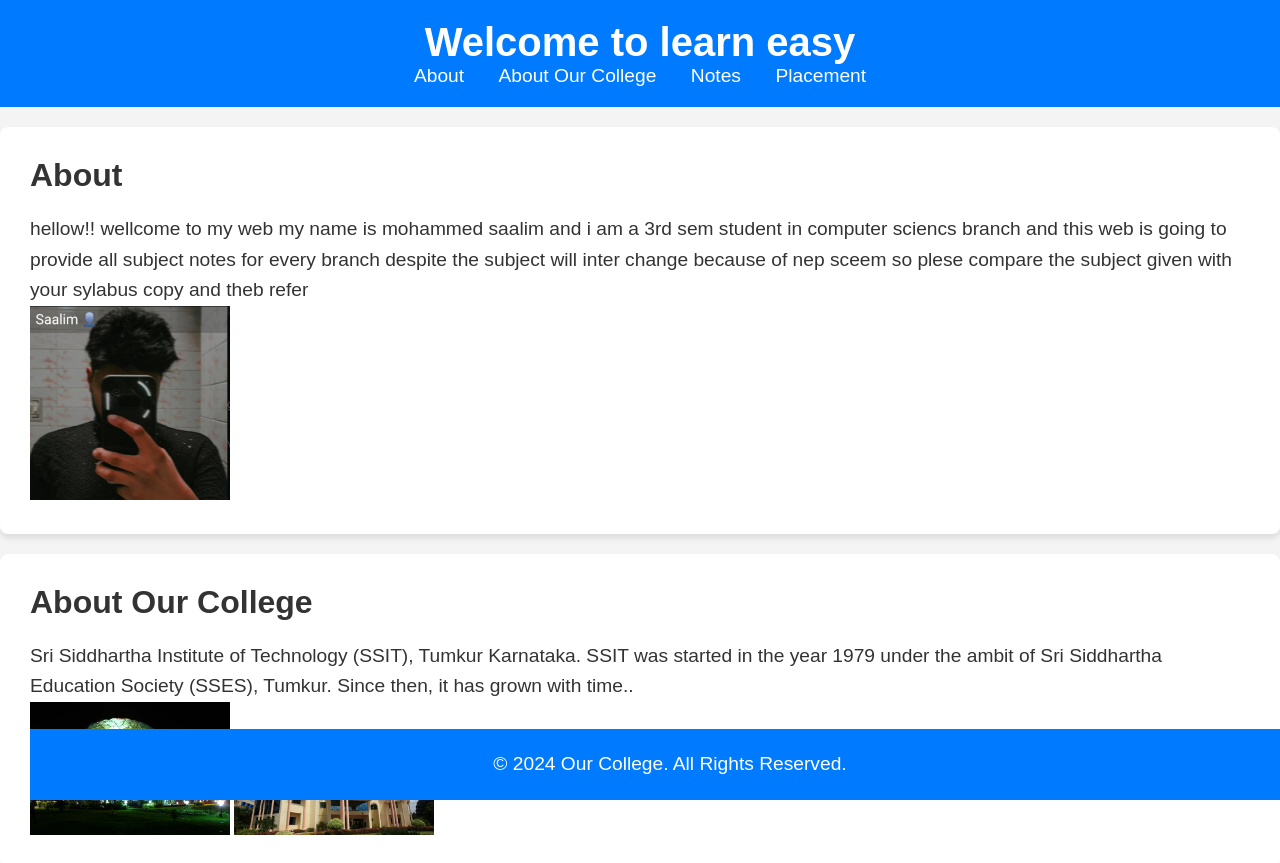
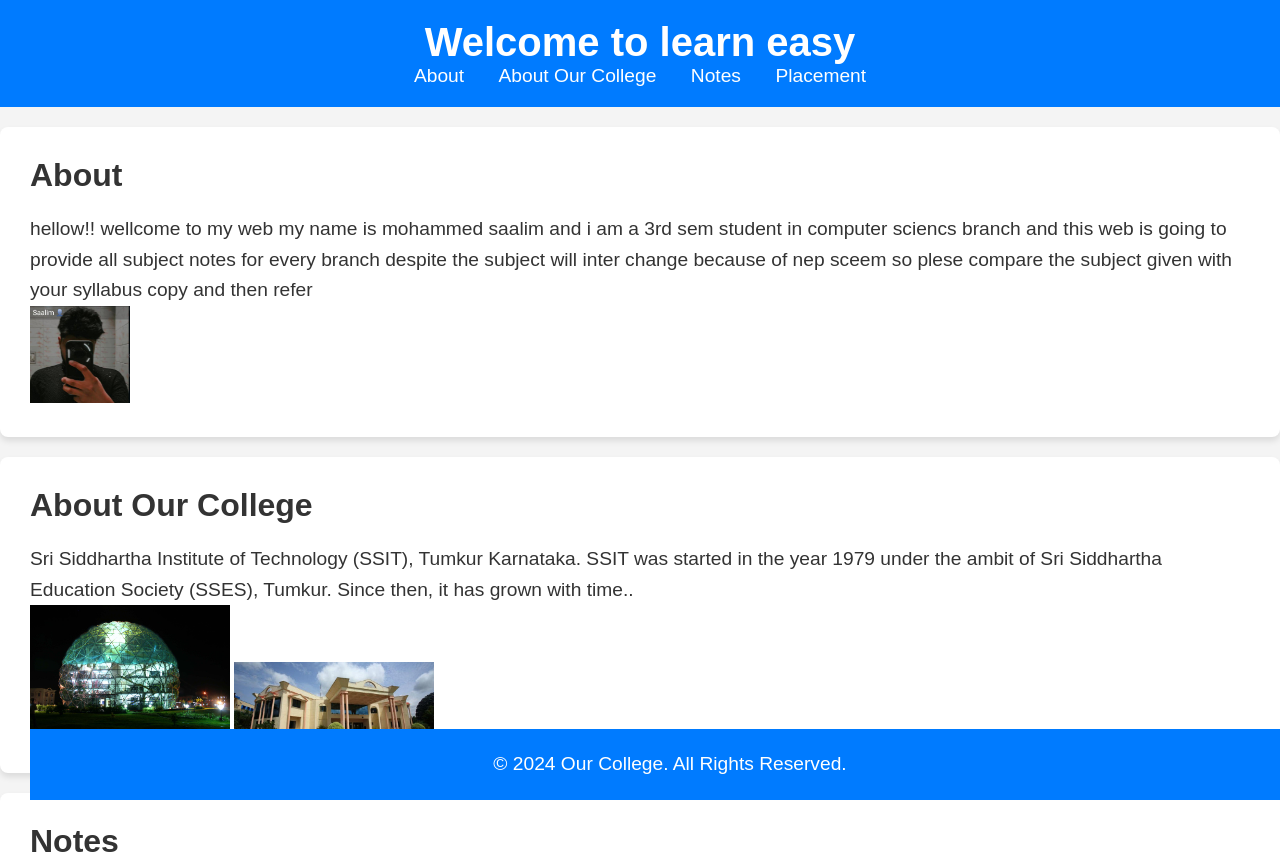
Before and after one commit to learneasyo/learn.github.io, a plain HTML site: page index.html in a window 1280 px wide. Shown: the top 863 px of the page. Drawn offline with Linux system fonts and the light colour scheme.

Commit message:
Update index.html

```diff
--- a/index.html
+++ b/index.html
@@ -23,8 +23,8 @@
     <!-- About web&me Section -->
     <section id="about">
         <h2>About</h2>
-        <p>hellow!! wellcome to my web my name is mohammed saalim and i am a 3rd sem student in computer sciencs branch and this web is going to provide all subject notes for every branch despite the subject will inter change because of nep sceem so plese compare the subject given with your sylabus copy and theb refer</p>
- <img src="saalim bro.jpg" alt="Placement Image" width="200">
+        <p>hellow!! wellcome to my web my name is mohammed saalim and i am a 3rd sem student in computer sciencs branch and this web is going to provide all subject notes for every branch despite the subject will inter change because of nep sceem so plese compare the subject given with your syllabus copy and then  refer</p>
+ <img src="saalim bro.jpg" alt="Placement Image" width="100">
 
 </section>
 
```
